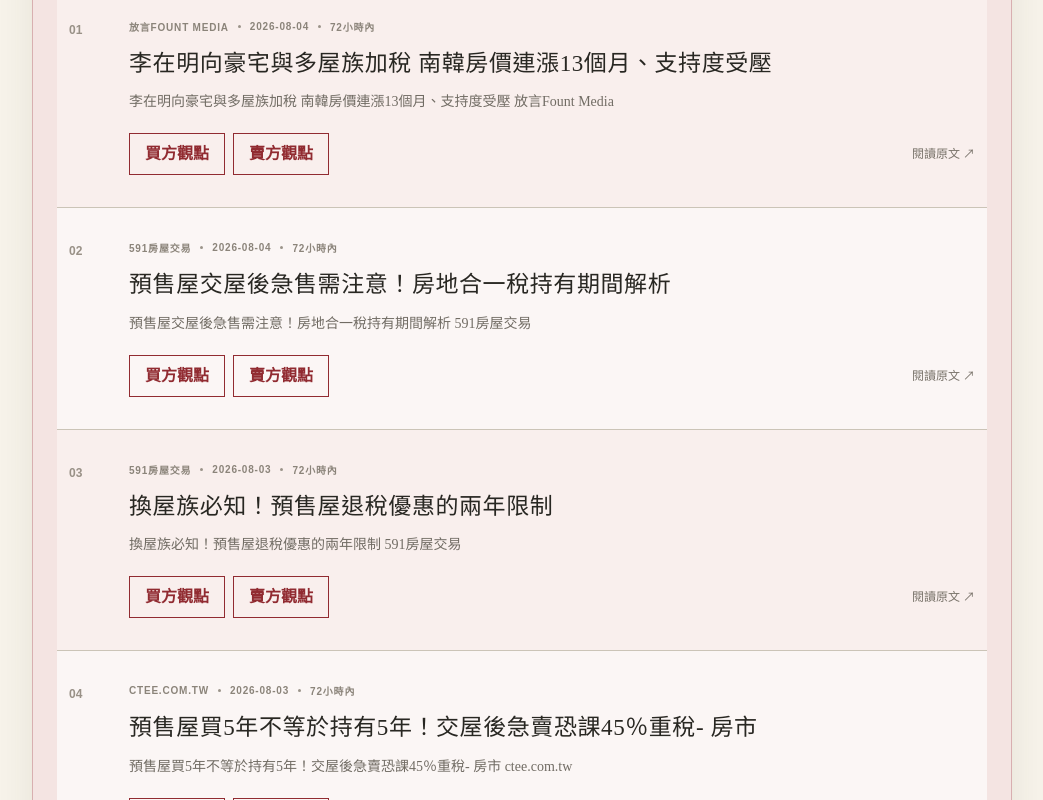
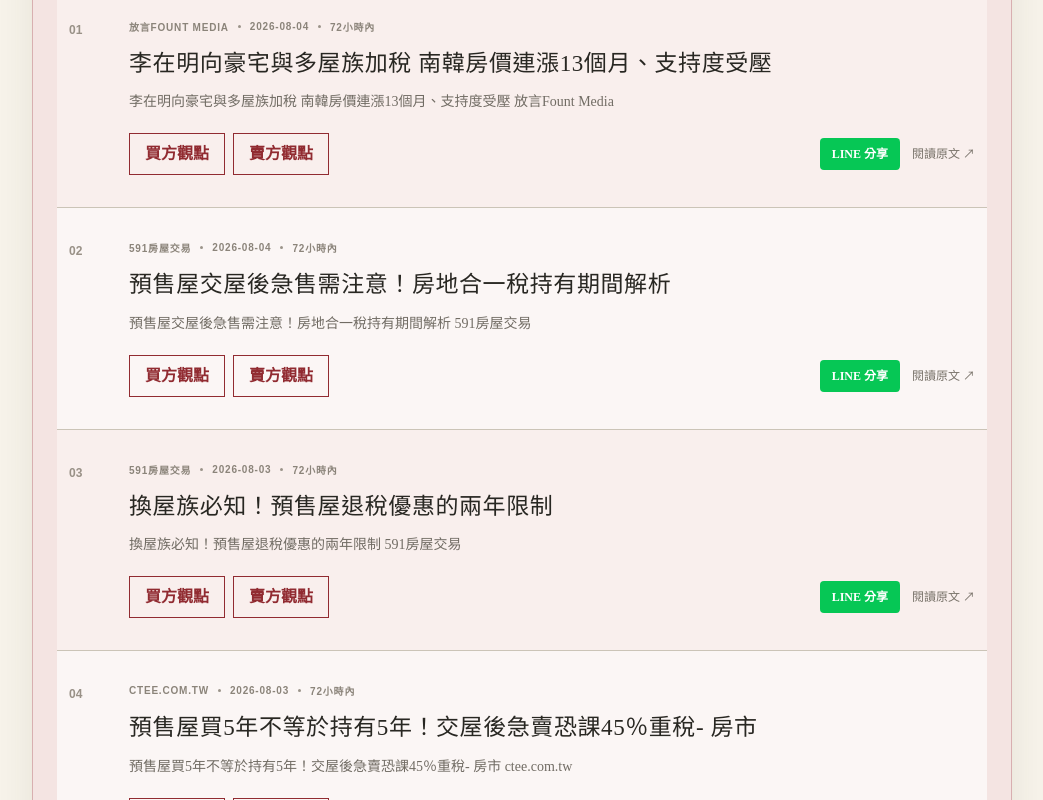
Before and after one commit to chienren/chienren-housing-weekly, a Next.js app: page / in a window 1280 px wide. Shown: the part 1020-1820 px from the top of the page, without its empty margins (118-1161 px from the left). Built offline with nearby package versions, Linux system fonts and the light colour scheme.

Commit message:
Add per-story LINE sharing

```diff
--- a/app/brand-adjustments.css
+++ b/app/brand-adjustments.css
@@ -4,3 +4,8 @@
 .store-brand div{min-width:0}
 .store-brand h3{margin-top:5px}
 @media(max-width:680px){.store-brand img{width:54px;height:54px}}
+.story-links{display:flex;align-items:center;gap:12px;margin-left:auto}
+.story-links a{color:#777168;font-size:12px;text-decoration:none;white-space:nowrap}
+.story-links .line-share{padding:7px 12px;border-radius:4px;background:#06c755;color:#fff;font-weight:800}
+.story-links .line-share:hover{background:#05ad49}
+@media(max-width:680px){.story-links{width:100%;margin:5px 0 0}.story-links a:last-child{margin-left:auto}}
--- a/app/dashboard.tsx
+++ b/app/dashboard.tsx
@@ -33,6 +33,7 @@ function Story({item,index}:{item:Item;index:number}) {
   const [copied,setCopied] = useState(false);
   const talk = open === "buyer" ? item.buyerTalk : item.sellerTalk;
   const lineText = `${open === "buyer" ? "您好，和您分享一則近期房市消息：" : "您好，最近市場有一則消息值得留意："}\n\n${talk}\n\n新聞連結：${item.url}`;
+  const lineShareUrl=`https://social-plugins.line.me/lineit/share?url=${encodeURIComponent(item.url)}&text=${encodeURIComponent(`${item.title}\n${item.summary}`)}`;
   async function copyLine(){ await navigator.clipboard.writeText(lineText); setCopied(true); setTimeout(()=>setCopied(false),1800); }
   function toggle(mode:Mode){ setOpen(open===mode?null:mode); setLineMode(null); }
   return <article className="weekly-story">
@@ -44,7 +45,7 @@ function Story({item,index}:{item:Item;index:number}) {
       <div className="viewpoint-buttons">
         <button className={open==="buyer"?"active":""} onClick={()=>toggle("buyer")}>買方觀點</button>
         <button className={open==="seller"?"active":""} onClick={()=>toggle("seller")}>賣方觀點</button>
-        <a href={item.url} target="_blank" rel="noreferrer">閱讀原文 ↗</a>
+        <div className="story-links"><a href={lineShareUrl} className="line-share" target="_blank" rel="noreferrer" aria-label={`使用 LINE 分享：${item.title}`}>LINE 分享</a><a href={item.url} target="_blank" rel="noreferrer">閱讀原文 ↗</a></div>
       </div>
       {open&&<div className={`viewpoint-panel ${open}`}>
         <div className="viewpoint-label">{`給${open==="buyer"?"買方":"賣方"}的專業觀點`}</div>
```
Also changed, not shown: 1 other file (tests, documents, lock files or other folders).
